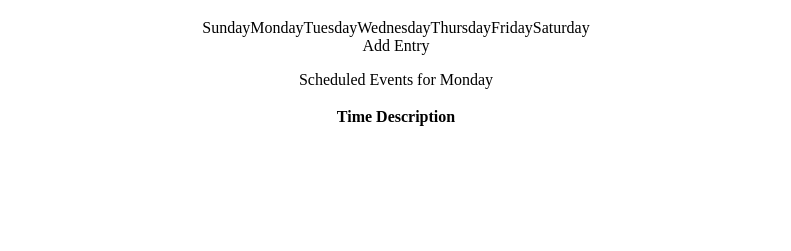
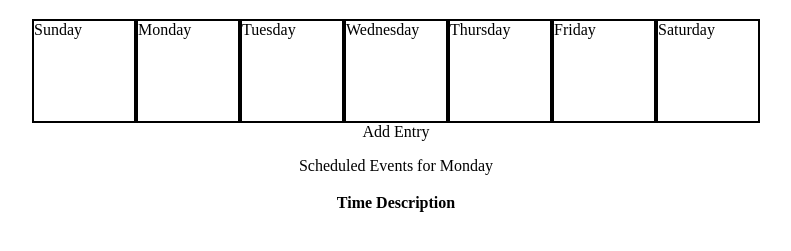
Before and after one commit to stefancarrera/week-planner, a plain HTML site: page index.html in a window 1280 px wide. Shown: the part 69-320 px from the top of the page, without its empty margins (244-1035 px from the left). Drawn offline with Linux system fonts and the light colour scheme.

Commit message:
added some more css, boxes for days of week

```diff
--- a/index.html
+++ b/index.html
@@ -11,27 +11,65 @@
     <div class="row header">
       <h1>Weekly Planner</h1>
     </div>
-    <div class="row days">
+    <!-- <div class="row 7days">
       <div class="column-seventh">
+        <a class="day">Sunday</a>
+      </div>
+      <div class="column-seventh">
+        <a class="day">Monday</a>
+      </div>
+      <div class="column-seventh">
+        <a class="day">Tuesday</a>
+      </div>
+      <div class="column-seventh">
+        <a class="day">Wednesday</a>
+      </div>
+      <div class="column-seventh">
+        <a class="day">Thursday</a>
+      </div>
+      <div class="column-seventh">
+        <a class="day">Friday</a>
+      </div>
+      <div class="column-seventh">
+        <a class="day">Saturday</a>
+      </div>
+    </div> -->
+    <div class="row 7days">
+      <div class="column-seventh">
+        <div class="day">
           <a>Sunday</a>
         </div>
+      </div>
       <div class="column-seventh">
+        <div class="day">
           <a>Monday</a>
         </div>
+      </div>
       <div class="column-seventh">
+        <div class="day">
           <a>Tuesday</a>
         </div>
+      </div>
       <div class="column-seventh">
+        <div class="day">
           <a>Wednesday</a>
         </div>
+
+      </div>
       <div class="column-seventh">
+        <div class="day">
           <a>Thursday</a>
         </div>
+      </div>
       <div class="column-seventh">
+        <div class="day">
           <a>Friday</a>
         </div>
+      </div>
       <div class="column-seventh">
+        <div class="day">
           <a>Saturday</a>
+        </div>
       </div>
     </div>
     <div class="row addEntry">
--- a/styles.css
+++ b/styles.css
@@ -9,18 +9,23 @@
 
 .row {
   display: flex;
-  justify-content: center;
+  justify-content: space-evenly;
   align-items: center;
 }
 
 .column-seventh {
   width: calc (100% / 7);
+
+  /* height: 100px;
+  width: 100px; */
 }
 
-/* .days {
-
+.day {
+  height: 100px;
+  width: 100px;
+  border: 2px solid black;
 }
 
-.addEntry {
+/* .addEntry {
 
 } */
```
Lines whose indentation alone changed are shown as unchanged.
